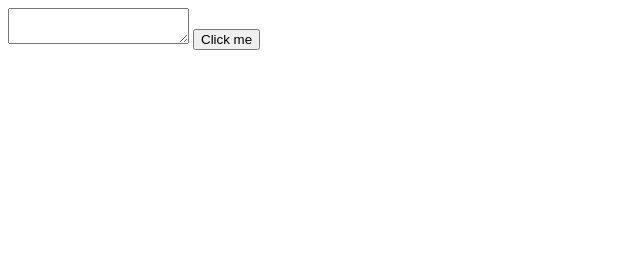
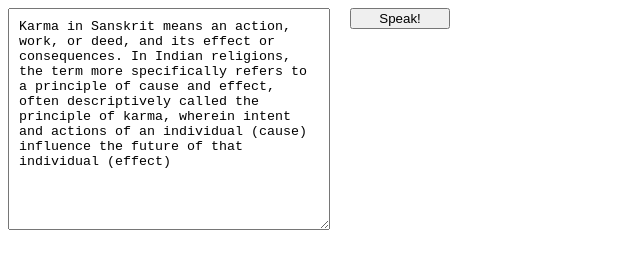
Before and after one commit to digvijayu/spike-p5-text-to-speech, a plain HTML site: page index.html in a window 1280 px wide. Shown: the whole page, without its empty margins (0-640 px from the left). Drawn offline with Linux system fonts and the light colour scheme.

Commit message:
Update index.html

```diff
--- a/index.html
+++ b/index.html
@@ -11,8 +11,14 @@
 </head>
 
 <body>
-  <textarea id="rc-text-to-speak"></textarea>
-  <button id="rc-speak">Click me</button>
+  <div style="display: flex;">
+    <div>
+      <textarea id="rc-text-to-speak" style="height: 200px; width: 300px; padding: 10px;">Karma in Sanskrit means an action, work, or deed, and its effect or consequences. In Indian religions, the term more specifically refers to a principle of cause and effect, often descriptively called the principle of karma, wherein intent and actions of an individual (cause) influence the future of that individual (effect)</textarea>
+    </div>
+    <div style="padding-left: 20px;">
+      <button id="rc-speak" style="width: 100px;">Speak!</button>
+    </div>
+  </div>
   <script>
     const textInput = document.getElementById('rc-text-to-speak');
     const btn = document.getElementById('rc-speak');
```
